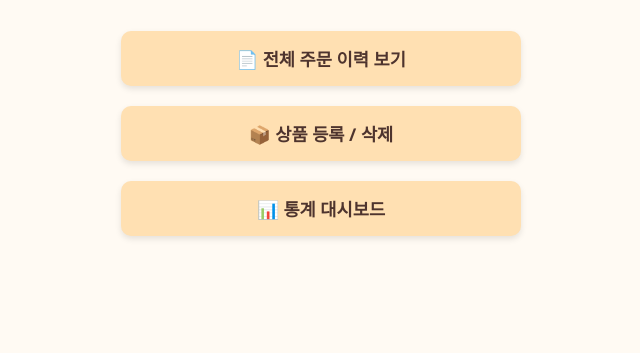
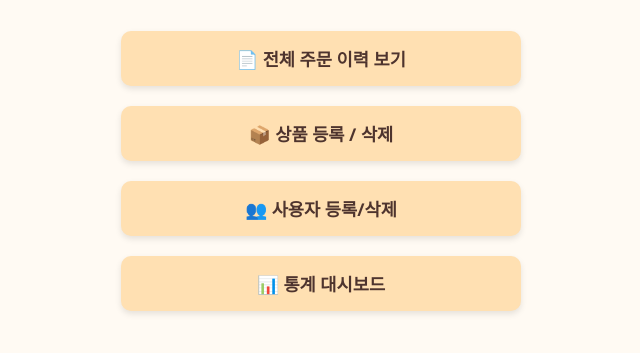
Before and after one commit to carrot0217/Betifulstore-app, a Flask app: page /admin/home in a window 1280 px wide. Shown: the part 135-488 px from the top of the page, without its empty margins (319-959 px from the left). Run offline with Flask 3, Linux system fonts and the light colour scheme; the visitor is signed in with stand-in values (Sample User, id 1).

Commit message:
Update admin_home.html

```diff
--- a/templates/admin_home.html
+++ b/templates/admin_home.html
@@ -45,6 +45,7 @@
   <div class="button-container">
     <a class="button" href="/admin/orders">📄 전체 주문 이력 보기</a>
     <a class="button" href="/admin/items">📦 상품 등록 / 삭제</a>
+    <a class="button" href="/admin/users">👥 사용자 등록/삭제</a>
     <a class="button" href="/admin/dashboard">📊 통계 대시보드</a>
   </div>
 </body>
```
